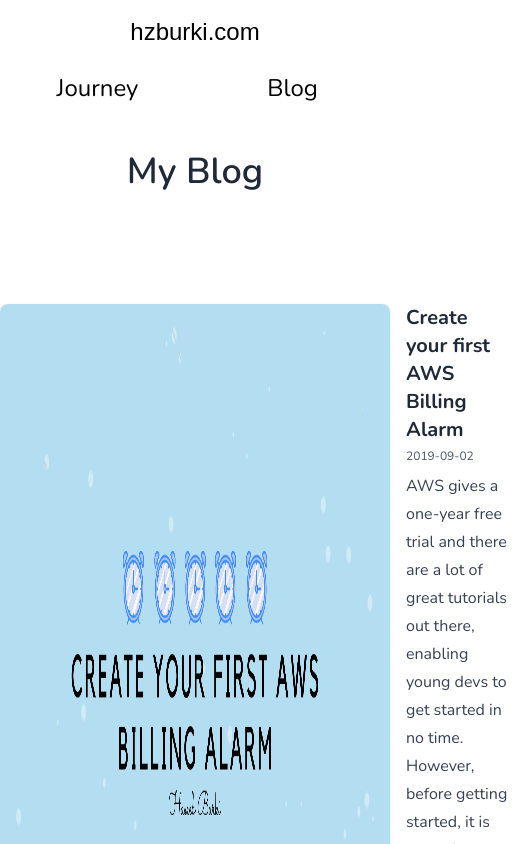
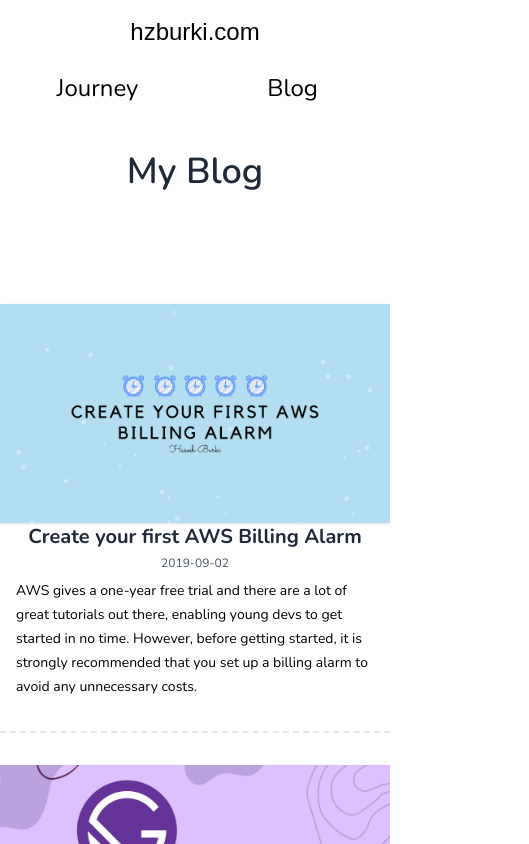
Before and after one commit to hzburki/personal-blog-v2, a Next.js app: page /blog in a window 390 px wide. Shown: the top 844 px of the page, 529 px wide, since content can reach past the window. Built offline with nearby package versions, Linux system fonts and the light colour scheme; a web font is replaced by a local one.

Commit message:
made blog list page responsive

```diff
--- a/app/blog/page.tsx
+++ b/app/blog/page.tsx
@@ -2,7 +2,7 @@
 import matter from 'gray-matter';
 
 import Divider from '@/components/divider.comp';
-import PostCard from '@/components/post-card.comp';
+import BlogCard from '@/components/blog-card.comp';
 import PageTitle from '@/components/typography/page-title.comp';
 
 const getPostMetaData = () => {
@@ -38,13 +38,13 @@
   const postList = getPostMetaData();
 
   return (
-    <div className='py-8'>
+    <div className='w-full py-8'>
       <PageTitle text='My Blog' />
 
       <Divider height='h-20' />
 
       {postList.map((postInfo) => (
-        <PostCard key={postInfo.slug} post={postInfo} />
+        <BlogCard key={postInfo.slug} post={postInfo} />
       ))}
     </div>
   );
--- /dev/null
+++ b/components/blog-card.comp.tsx
@@ -0,0 +1,50 @@
+import Link from 'next/link';
+import Image from 'next/image';
+
+interface BlogCardProps {
+  post: {
+    title: string;
+    description: string;
+    date: string;
+    url: string;
+    image: string;
+  };
+}
+
+//
+
+function BlogCard({ post }: BlogCardProps) {
+  return (
+    <Link
+      href={post.url}
+      className='group flex justify-center gap-2 border-b-2 border-dashed py-8 last:border-0'
+    >
+      <div className='flex w-full flex-col items-center lg:flex-row'>
+        <Image
+          alt={post.title}
+          width={450}
+          height={100}
+          src={`${post.image}`}
+          className='shadow transition-shadow duration-200 group-hover:shadow-xl sm:rounded-lg'
+        />
+
+        <div className='flex flex-col items-center justify-center px-4 lg:items-start'>
+          <h2 className='mb-1 text-xl font-bold text-gray-800'>{post.title}</h2>
+
+          <time
+            dateTime={post.date}
+            className='mb-2 block text-xs text-gray-600'
+          >
+            {post.date}
+          </time>
+
+          <div className='prose-sm md:prose [&>*:last-child]:mb-0 [&>*]:mb-3'>
+            {post.description}
+          </div>
+        </div>
+      </div>
+    </Link>
+  );
+}
+
+export default BlogCard;
--- a/components/index.ts
+++ b/components/index.ts
@@ -3,6 +3,6 @@
 import Footer from './footer.comp';
 
 // Blog Components
-import PostCard from './post-card.comp';
+import BlogCard from './blog-card.comp';
 
-export { Header, Footer, PostCard }
+export { Header, Footer, BlogCard }
--- a/components/post-card.comp.tsx
+++ /dev/null
@@ -1,38 +0,0 @@
-import Link from 'next/link';
-import Image from 'next/image';
-
-function PostCard({ post }: any) {
-  return (
-    <Link
-      href={post.url}
-      className='group flex flex-col items-start justify-center gap-2 border-b-2 border-dashed py-8 last:border-0'
-    >
-      <div className='flex w-full'>
-        <Image
-          alt={post.title}
-          width={450}
-          height={100}
-          src={`${post.image}`}
-          className='rounded-lg shadow transition-shadow duration-200 group-hover:shadow-xl'
-        />
-
-        <div className='flex flex-col justify-center px-4'>
-          <h2 className='mb-1 text-xl font-bold text-gray-800'>{post.title}</h2>
-
-          <time
-            dateTime={post.date}
-            className='mb-2 block text-xs text-gray-600'
-          >
-            {post.date}
-          </time>
-
-          <div className='prose [&>*:last-child]:mb-0 [&>*]:mb-3'>
-            {post.description}
-          </div>
-        </div>
-      </div>
-    </Link>
-  );
-}
-
-export default PostCard;
```
